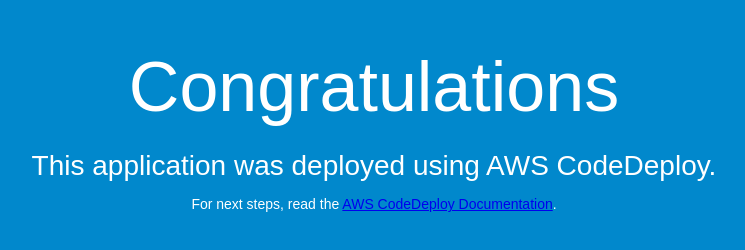
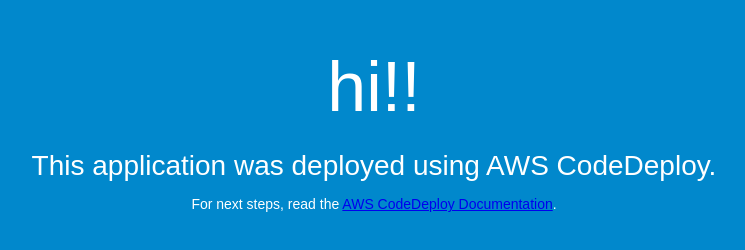
Before and after one commit to sana957/trial5, a plain HTML site: page index.html in a window 1280 px wide. Shown: the whole page, without its empty margins (266-1011 px from the left). Drawn offline with Linux system fonts and the light colour scheme.

Commit message:
Update index.html

```diff
--- a/index.html
+++ b/index.html
@@ -26,7 +26,7 @@
 </head>
 <body>
   <div align="center">
-    <h1>Congratulations</h1>
+    <h1>hi!!</h1>
     <h2>This application was deployed using AWS CodeDeploy.</h2>
     <p>For next steps, read the <a href="http://aws.amazon.com/documentation/codedeploy">AWS CodeDeploy Documentation</a>.</p>
   </div>
```
